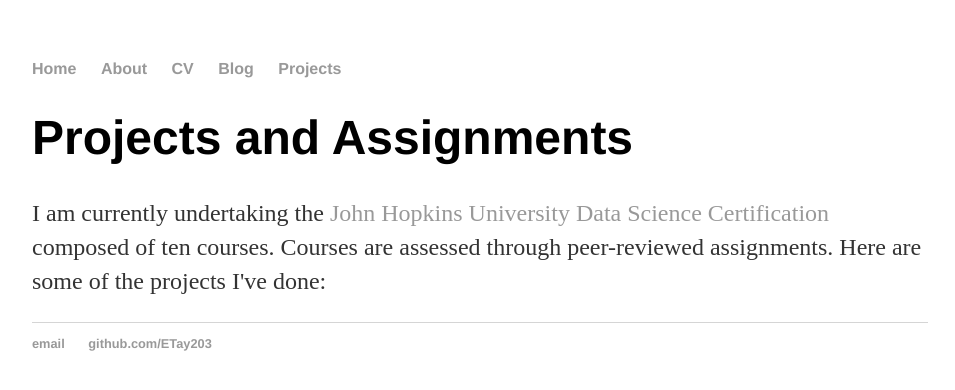
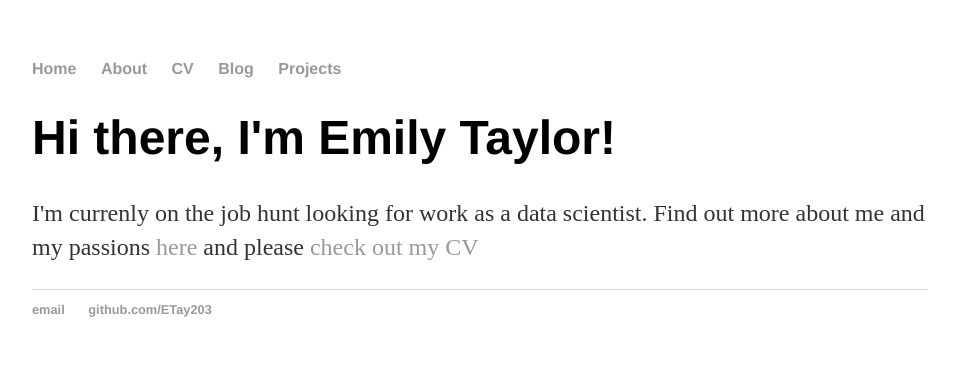
Before and after one commit to ETay203/ETay203.github.io, a Jekyll site: the page built from index.html, in a window 1280 px wide. Shown: the top 390 px of the page, without its empty margins (160-1115 px from the left). Built offline with Jekyll 4.4.1, drawn with Linux system fonts in a browser that asks for light colours.

```diff
--- a/index.html
+++ b/index.html
@@ -1,12 +1,8 @@
 ---
 layout: default
-title: Emily Taylor, Projects and Assignments
+title: Emily Taylor, Resume
 ---
 <div class="blurb">
-	<h1>Projects and Assignments</h1>
-	<p>I am currently undertaking the <a href = "https://www.coursera.org/specializations/jhu-data-science">John Hopkins University Data Science Certification</a> composed of ten courses. Courses are assessed through peer-reviewed assignments.
-	Here are some of the projects I've done: </p>
-
-
-
+	<h1>Hi there, I'm Emily Taylor!</h1>
+	<p>I'm currenly on the job hunt looking for work as a data scientist. Find out more about me and my passions <a href="/about">here</a> and please <a href="/cv">check out my CV </a> </p>
 </div><!-- /.blurb -->
--- a/projects/index.html
+++ b/projects/index.html
@@ -9,7 +9,7 @@
 
 	<li><strong><a href= "https://github.com/ETay203/ProgrammingAssignment2">Cashing a matrix </a>:</strong>A simple R function to help save time -  as well as learning to fork, commit and push changes to github</li>
 	<li><strong><a href="https://github.com/ETay203/GettingData_Project"> Getting and Cleaning Data</a>:</strong> This project demonstrates my ability to collect, work with, and clean a data set. The dataset used recorded six human activities by accelerometers from the Samsung Galaxy S smartphone.</li>
-        <li><strong><a href="http://rpubs.com/ETay203/226655">Reproducible research</a>:</strong>  This project involved processing a large and messy dataset from NOAA to determine the most harmful extreme weather events with respect to population health and economics across the United States.  I used the knitr package in R to publish my analysis with my code embedded in the document.  </li>
+        <li><strong><a href="http://rpubs.com/ETay203/226655">Reproducible research</a>:</strong>  This project involved analysis of the <a href="https://www.ncdc.noaa.gov/stormevents/">NOAA storm event database</a>.  It required processing a large and messy dataset to determine the most harmful extreme weather events with respect to population health and economics across the United States.  I used the knitr package in R to publish my analysis with my code embedded in the document.  </li>
 	<li></li>
 
 	<strong>
```
